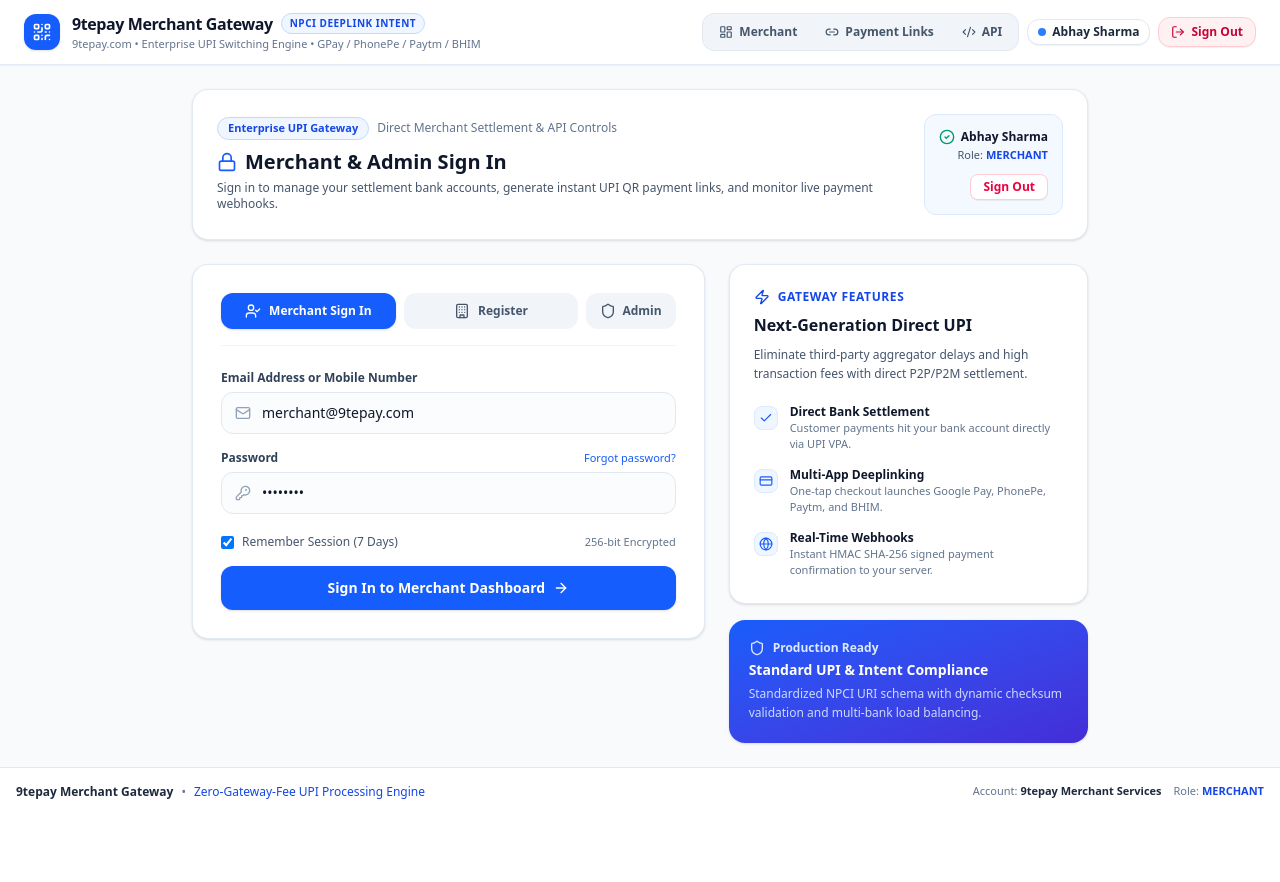
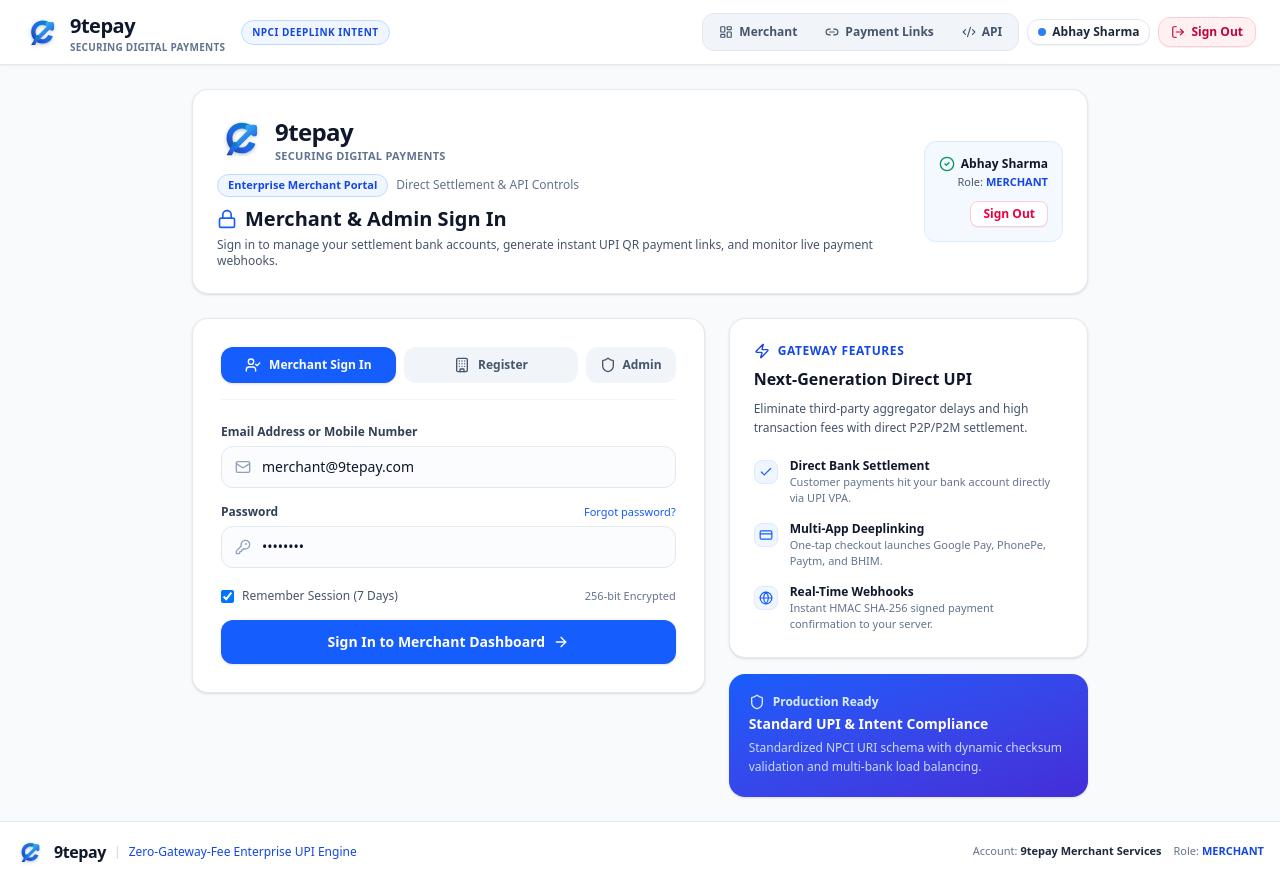
Before and after one commit to indian8-svg/9tepayMerchant, a React (Vite) app: page /demo in a window 1280 px wide. Before the commit the page ends 816 px from the top, so only its background shows below. Built offline with nearby package versions, Linux system fonts and the light colour scheme; no server answers.

Commit message:
Logo update

```diff
--- a/src/App.tsx
+++ b/src/App.tsx
@@ -20,6 +20,7 @@
 import { DeveloperApiDocs } from './components/DeveloperApiDocs';
 import { AdminDashboard } from './components/AdminDashboard';
 import { AuthPortal } from './components/AuthPortal';
+import { Logo } from './components/Logo';
 
 function getOrderIdFromUrl(): string | null {
   try {
@@ -819,22 +820,10 @@
         <header className="border-b border-slate-200/90 bg-white/95 backdrop-blur-md sticky top-0 z-40 shadow-xs">
         <div className="max-w-7xl mx-auto px-4 sm:px-6 h-16 flex items-center justify-between gap-4">
           <div className="flex items-center gap-3">
-            <div className="w-9 h-9 rounded-xl bg-blue-600 flex items-center justify-center text-white shadow-sm shrink-0">
-              <QrCode className="w-5 h-5" />
-            </div>
-            <div>
-              <div className="flex items-center gap-2">
-                <h1 className="font-bold text-sm sm:text-base text-slate-900 tracking-tight">
-                  9tepay Merchant Gateway
-                </h1>
-                <span className="text-[10px] uppercase font-bold tracking-wider px-2 py-0.5 rounded-full bg-blue-50 text-blue-700 border border-blue-200 hidden sm:inline-block">
-                  NPCI Deeplink Intent
-                </span>
-              </div>
-              <p className="text-[11px] text-slate-500 font-sans hidden md:block">
-                9tepay.com &bull; Enterprise UPI Switching Engine &bull; GPay / PhonePe / Paytm / BHIM
-              </p>
-            </div>
+            <Logo size="md" showSubtitle={true} />
+            <span className="text-[10px] uppercase font-bold tracking-wider px-2.5 py-1 rounded-full bg-blue-50 text-blue-700 border border-blue-200 hidden lg:inline-block ml-1">
+              NPCI Deeplink Intent
+            </span>
           </div>
 
           {/* Navigation Bar & User Controls */}
@@ -1070,11 +1059,11 @@
       {/* Bottom Footer - Hidden in Standalone Checkout Mode */}
       {effectiveView !== 'checkout' && (
         <footer className="border-t border-slate-200 bg-white py-4 text-center text-xs text-slate-500 shadow-2xs">
-          <div className="max-w-7xl mx-auto px-4 flex flex-col sm:flex-row items-center justify-between gap-2">
+          <div className="max-w-7xl mx-auto px-4 flex flex-col sm:flex-row items-center justify-between gap-3">
             <div className="flex items-center gap-2">
-              <span className="font-semibold text-slate-800">9tepay Merchant Gateway</span>
-              <span>&bull;</span>
-              <span className="font-medium text-blue-700">Zero-Gateway-Fee UPI Processing Engine</span>
+              <Logo size="sm" showSubtitle={false} />
+              <span className="text-slate-300">|</span>
+              <span className="font-medium text-blue-700">Zero-Gateway-Fee Enterprise UPI Engine</span>
             </div>
             <div className="text-[11px] text-slate-500 flex items-center gap-3 font-sans">
               {currentUser ? (
--- a/src/components/AuthPortal.tsx
+++ b/src/components/AuthPortal.tsx
@@ -16,6 +16,7 @@
 } from 'lucide-react';
 import { User } from '../types';
 import { safeFetch } from '../utils/api';
+import { Logo } from './Logo';
 
 interface AuthPortalProps {
   currentUser: User | null;
@@ -154,12 +155,15 @@
       <div className="bg-white border border-slate-200/90 rounded-2xl p-6 shadow-sm relative overflow-hidden">
         <div className="flex flex-col sm:flex-row sm:items-center justify-between gap-4">
           <div>
-            <div className="flex items-center gap-2">
+            <div className="mb-3">
+              <Logo size="lg" showSubtitle={true} />
+            </div>
+            <div className="flex items-center gap-2 mt-1">
               <span className="px-2.5 py-0.5 rounded-full text-[11px] font-semibold bg-blue-50 text-blue-700 border border-blue-200 font-sans">
-                Enterprise UPI Gateway
+                Enterprise Merchant Portal
               </span>
               <span className="text-xs text-slate-500 font-sans">
-                Direct Merchant Settlement &amp; API Controls
+                Direct Settlement &amp; API Controls
               </span>
             </div>
             <h2 className="text-xl font-bold text-slate-900 mt-2 flex items-center gap-2">
--- a/src/components/HostedCheckout.tsx
+++ b/src/components/HostedCheckout.tsx
@@ -25,6 +25,7 @@
 import { Order, BankAccountQR, User } from '../types';
 import { generateAppDeeplinks, formatCurrency } from '../utils/upi';
 import { safeFetch } from '../utils/api';
+import { Logo } from './Logo';
 
 interface HostedCheckoutProps {
   order: Order;
@@ -261,7 +262,19 @@
         </div>
       ) : (
         /* Active Checkout Interface */
-        <div className="grid grid-cols-1 lg:grid-cols-12 gap-6">
+        <div className="space-y-4">
+          {/* Official 9tepay Header Bar */}
+          <div className="bg-slate-900/90 border border-slate-800 rounded-2xl px-5 py-3 flex items-center justify-between shadow-lg">
+            <Logo variant="dark" size="sm" showSubtitle={true} />
+            <div className="flex items-center gap-2">
+              <span className="text-[10px] uppercase font-bold tracking-wider px-2.5 py-0.5 rounded-full bg-emerald-500/10 text-emerald-400 border border-emerald-500/20 flex items-center gap-1">
+                <ShieldCheck className="w-3 h-3 text-emerald-400" />
+                Secure Payment Gateway
+              </span>
+            </div>
+          </div>
+
+          <div className="grid grid-cols-1 lg:grid-cols-12 gap-6">
           {/* Left Column: QR Code & Intent Deeplink Actions */}
           <div className="lg:col-span-7 bg-slate-900 border border-slate-800 rounded-3xl p-6 sm:p-7 shadow-xl flex flex-col justify-between space-y-6">
             {/* Header with Merchant & Amount */}
@@ -570,6 +583,7 @@
             </div>
           </div>
         </div>
+        </div>
       )}
 
       {/* Intent Guidance Modal */}
--- /dev/null
+++ b/src/components/Logo.tsx
@@ -0,0 +1,119 @@
+import React from 'react';
+
+interface LogoProps {
+  className?: string;
+  size?: 'sm' | 'md' | 'lg' | 'xl';
+  showSubtitle?: boolean;
+  variant?: 'light' | 'dark' | 'auto';
+  iconOnly?: boolean;
+}
+
+export const Logo: React.FC<LogoProps> = ({
+  className = '',
+  size = 'md',
+  showSubtitle = true,
+  variant = 'auto',
+  iconOnly = false,
+}) => {
+  // Dimensions scaling based on size
+  const sizes = {
+    sm: { icon: 'w-7 h-7', title: 'text-base', subtitle: 'text-[9px]' },
+    md: { icon: 'w-9 h-9', title: 'text-xl', subtitle: 'text-[10px]' },
+    lg: { icon: 'w-12 h-12', title: 'text-2xl', subtitle: 'text-[11px]' },
+    xl: { icon: 'w-16 h-16', title: 'text-3xl', subtitle: 'text-xs' },
+  };
+
+  const currentSize = sizes[size] || sizes.md;
+
+  // Variant color mapping
+  const textColorClass =
+    variant === 'dark'
+      ? 'text-white'
+      : variant === 'light'
+      ? 'text-slate-900'
+      : 'text-slate-900 dark:text-white';
+
+  const subtitleColorClass =
+    variant === 'dark'
+      ? 'text-slate-400'
+      : variant === 'light'
+      ? 'text-slate-500'
+      : 'text-slate-500 dark:text-slate-400';
+
+  return (
+    <div className={`flex items-center gap-2.5 select-none ${className}`}>
+      {/* Iconic 9tepay Emblem SVG matching uploaded brand image */}
+      <div className={`relative shrink-0 ${currentSize.icon}`}>
+        <svg
+          viewBox="0 0 100 100"
+          fill="none"
+          xmlns="http://www.w3.org/2000/svg"
+          className="w-full h-full drop-shadow-sm"
+        >
+          <defs>
+            <linearGradient id="ninePayGrad1" x1="0%" y1="100%" x2="100%" y2="0%">
+              <stop offset="0%" stopColor="#1e3a8a" />
+              <stop offset="40%" stopColor="#2563eb" />
+              <stop offset="85%" stopColor="#0284c7" />
+              <stop offset="100%" stopColor="#06b6d4" />
+            </linearGradient>
+
+            <linearGradient id="ninePayGrad2" x1="20%" y1="0%" x2="100%" y2="100%">
+              <stop offset="0%" stopColor="#38bdf8" />
+              <stop offset="100%" stopColor="#1d4ed8" />
+            </linearGradient>
+
+            <filter id="glow" x="-10%" y="-10%" width="120%" height="120%">
+              <feDropShadow dx="0" dy="2" stdDeviation="3" floodColor="#0284c7" floodOpacity="0.3" />
+            </filter>
+          </defs>
+
+          {/* Outer '9' Ribbon Loop */}
+          <path
+            d="M 52,18 C 34,18 20,32 20,50 C 20,68 34,82 52,82 C 65,82 76,74 80,62 L 67,58 C 64,65 58,70 52,70 C 41,70 32,61 32,50 C 32,39 41,30 52,30 C 61,30 68,36 71,44 L 83,38 C 77,26 66,18 52,18 Z"
+            fill="url(#ninePayGrad1)"
+            filter="url(#glow)"
+          />
+
+          {/* Upward Growth Arrow breaking through the loop */}
+          <path
+            d="M 38,68 L 78,28 L 65,28 L 78,28 L 78,41"
+            stroke="url(#ninePayGrad2)"
+            strokeWidth="11"
+            strokeLinecap="round"
+            strokeLinejoin="round"
+          />
+
+          {/* Stem Tail */}
+          <path
+            d="M 36,58 C 30,68 24,78 20,86 L 31,86 C 35,78 40,70 45,60 Z"
+            fill="url(#ninePayGrad1)"
+          />
+        </svg>
+      </div>
+
+      {/* Brand Text Block */}
+      {!iconOnly && (
+        <div className="flex flex-col leading-none">
+          <div className="flex items-baseline">
+            <span
+              className={`font-black tracking-tight ${currentSize.title} ${textColorClass}`}
+              style={{ fontFamily: 'system-ui, -apple-system, sans-serif' }}
+            >
+              9tepay
+            </span>
+          </div>
+          {showSubtitle && (
+            <span
+              className={`font-semibold tracking-wide uppercase mt-0.5 ${currentSize.subtitle} ${subtitleColorClass}`}
+            >
+              Securing Digital Payments
+            </span>
+          )}
+        </div>
+      )}
+    </div>
+  );
+};
+
+export default Logo;
```
Also changed, not shown: src/assets/images/nine_tepay_logo_1788242582208.jpg (added).
